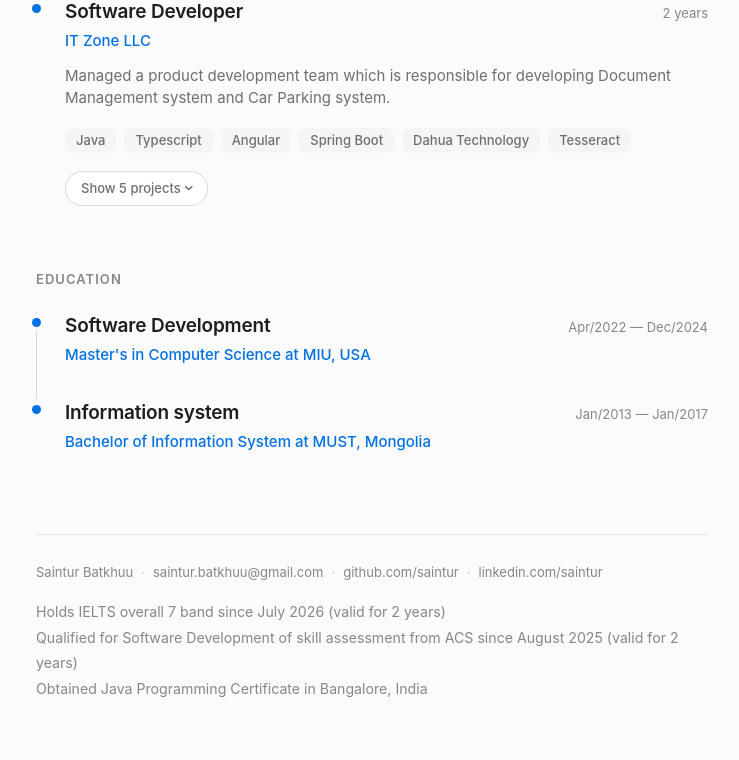
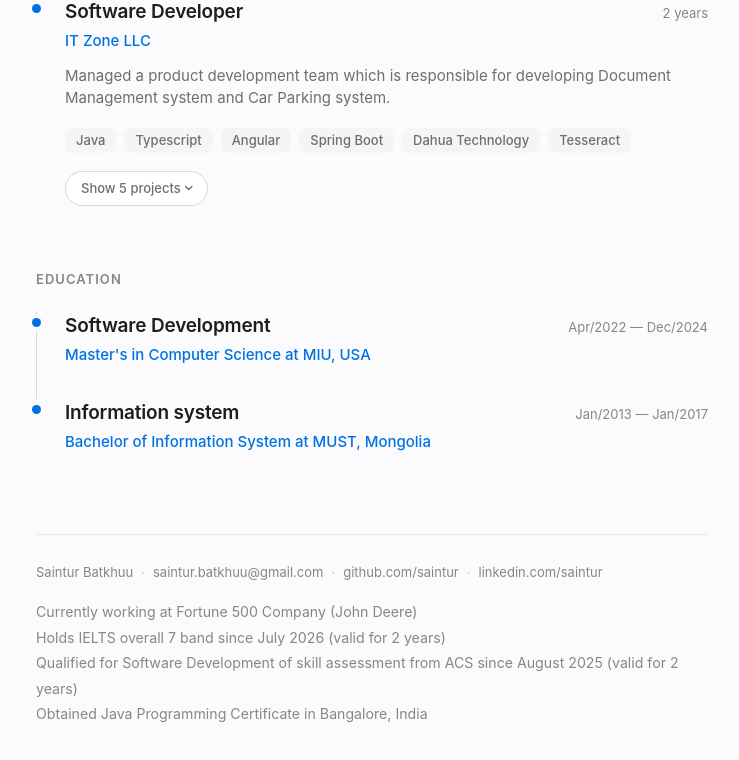
Before and after one commit to saintur/resume, an Angular app: page / in a window 1280 px wide. Shown: the part 2094-2854 px from the top of the page, without its empty margins (268-1007 px from the left). Built offline with nearby package versions, Linux system fonts and the light colour scheme.

Commit message:
johndeere

```diff
--- a/src/app/app.component.html
+++ b/src/app/app.component.html
@@ -182,6 +182,11 @@
     <ul>
       <li>
         <small class="page-footer-story">
+          Currently working at Fortune 500 Company (John Deere)
+        </small>
+      </li>
+      <li>
+        <small class="page-footer-story">
           Holds IELTS overall 7 band since July 2026 (valid for 2 years)
         </small>
       </li>
```
